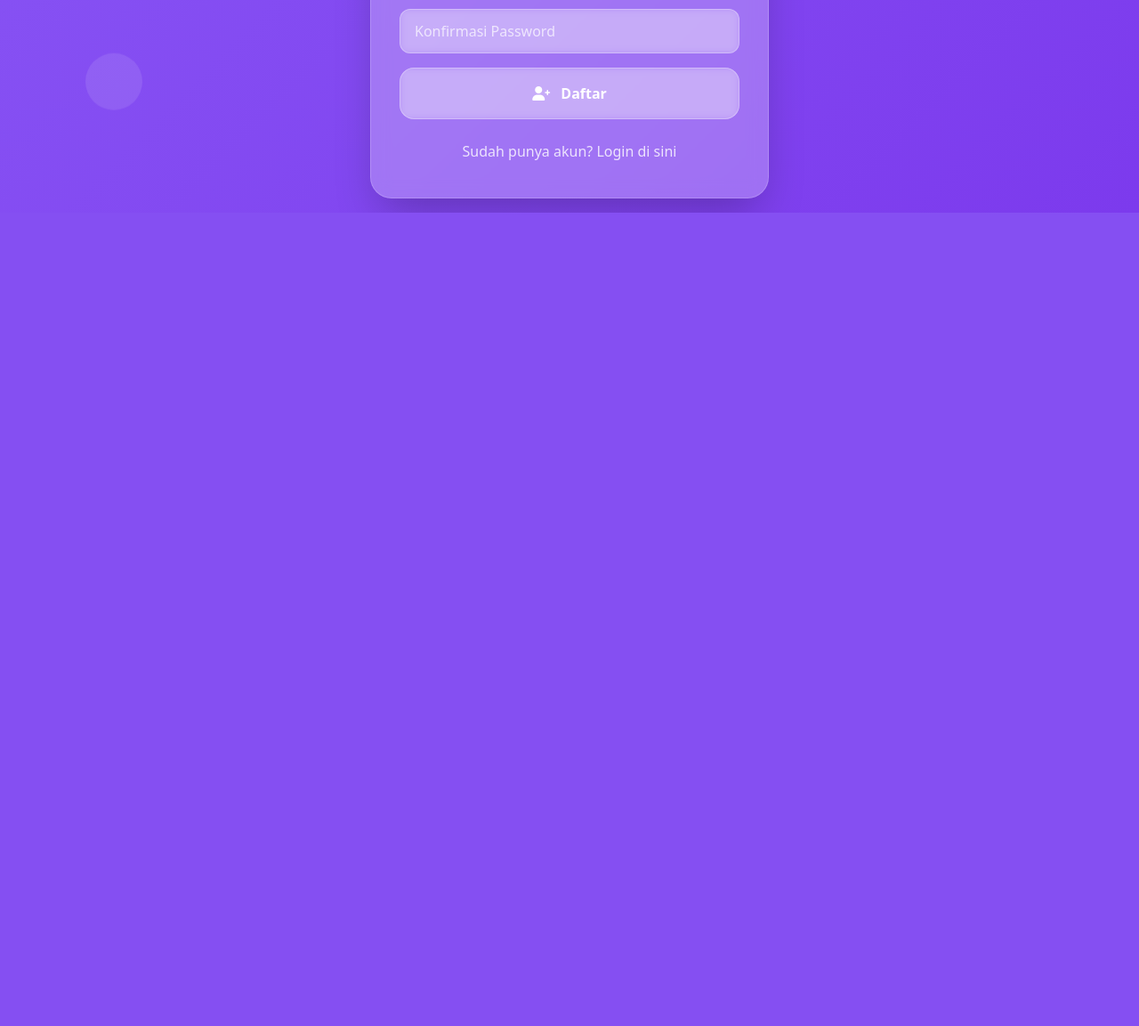
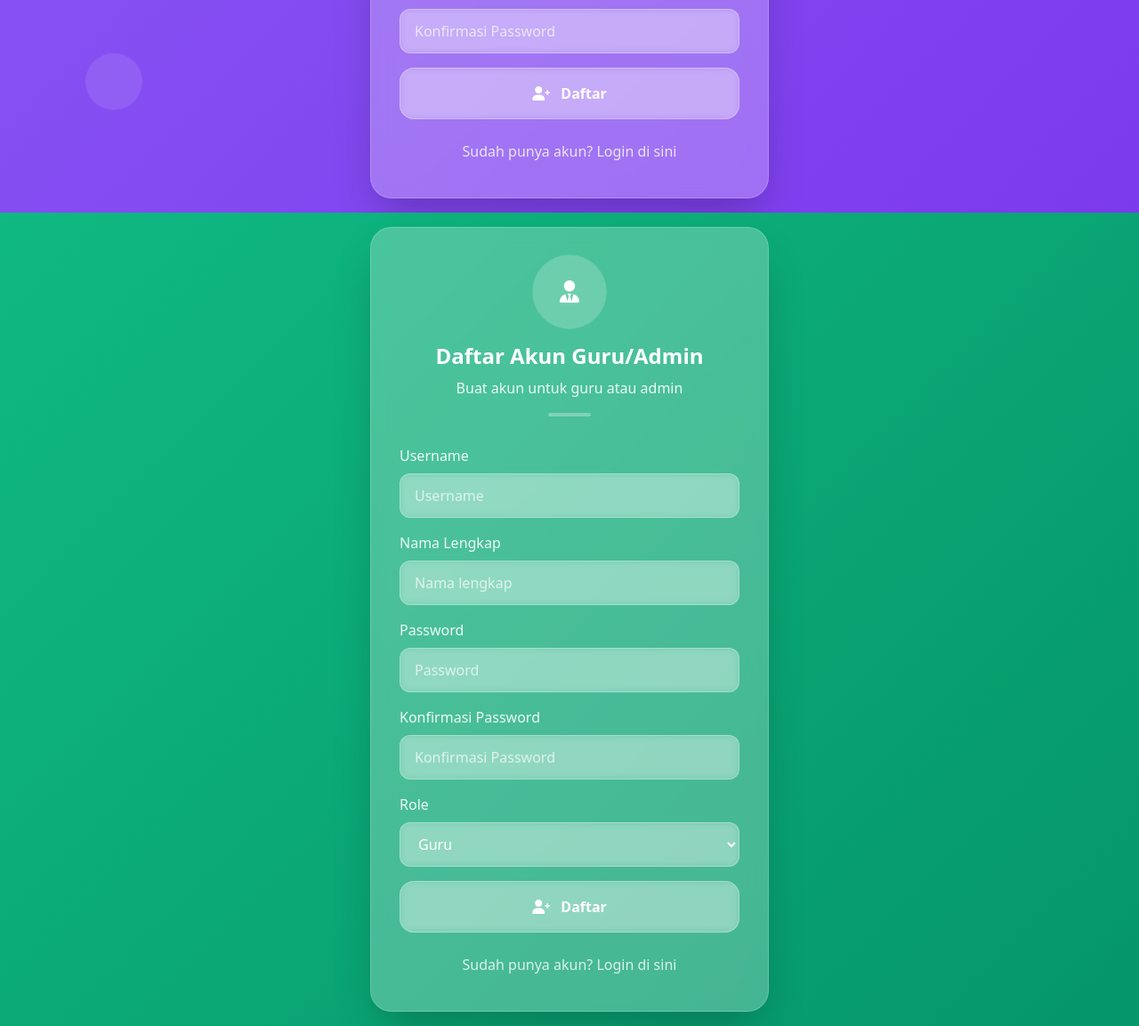
Before and after one commit to Roy3098/Tahfidz_web, a PHP site: page /register.php in a window 1280 px wide. Shown: the part 797-1950 px from the top of the page at 89% size. Before the commit the page ends 1036 px from the top, so only its background shows below. Run offline with PHP 8.4, Linux system fonts and the light colour scheme; data comes from the database, SQL or seed files in the repository; some libraries are stand-ins or nearby versions.

Commit message:
Add teacher/admin registration functionality to the system
Co-authored-by: akhirzaman998 <akhirzaman998@gmail.com>

```diff
--- a/js/register.js
+++ b/js/register.js
@@ -87,6 +87,68 @@ document.getElementById('registerFormElement').addEventListener('submit', async
     }
 });
 
+// Handle teacher/admin registration form submission
+const teacherForm = document.getElementById('registerTeacherFormElement');
+if (teacherForm) {
+    teacherForm.addEventListener('submit', async function(e) {
+        e.preventDefault();
+        const submitButton = this.querySelector('button[type="submit"]');
+        const buttonText = submitButton.querySelector('.button-text');
+        const spinner = submitButton.querySelector('.spinner');
+
+        // Get form data
+        const formData = new FormData(this);
+        const password = formData.get('password');
+        const passwordConfirm = formData.get('password_confirm');
+
+        // Validate password confirmation
+        if (password !== passwordConfirm) {
+            showNotification('Password dan konfirmasi password tidak cocok!', 'error');
+            return;
+        }
+
+        // Show loading state
+        buttonText.textContent = 'Mendaftar...';
+        spinner.classList.remove('hidden');
+        submitButton.disabled = true;
+
+        try {
+            const response = await fetch('api/auth.php', {
+                method: 'POST',
+                headers: {
+                    'Content-Type': 'application/json',
+                },
+                body: JSON.stringify({
+                    action: 'register_teacher',
+                    username: formData.get('username'),
+                    name: formData.get('name'),
+                    password: password,
+                    role: formData.get('role')
+                })
+            });
+
+            const data = await response.json();
+
+            if (data.success) {
+                showNotification('Pendaftaran guru/admin berhasil! Mengalihkan ke halaman login...', 'success');
+                setTimeout(() => {
+                    window.location.href = 'login.php';
+                }, 2000);
+            } else {
+                showNotification(data.message || 'Pendaftaran gagal. Silakan coba lagi.', 'error');
+            }
+        } catch (error) {
+            console.error('Registration error:', error);
+            showNotification('Terjadi kesalahan. Silakan coba lagi.', 'error');
+        } finally {
+            // Reset button state
+            buttonText.textContent = 'Daftar';
+            spinner.classList.add('hidden');
+            submitButton.disabled = false;
+        }
+    });
+}
+
 // Show notification
 function showNotification(message, type = 'info') {
     const notification = document.getElementById('notification');
--- a/register.php
+++ b/register.php
@@ -70,6 +70,55 @@
         </div>
     </div>
 
+    <!-- Register Form: For new teachers/admins to create an account -->
+    <div id="registerTeacherForm" class="min-h-screen gradient-green flex items-center justify-center p-4 relative overflow-hidden">
+        <div class="glass rounded-3xl shadow-2xl w-full max-w-md p-8 animate-fadeInUp hover-lift">
+            <div class="text-center mb-8">
+                <div class="bg-white bg-opacity-20 w-20 h-20 rounded-full flex items-center justify-center mx-auto mb-4 animate-pulse-slow">
+                    <i class="fas fa-user-tie text-white text-2xl"></i>
+                </div>
+                <h2 class="text-2xl font-bold text-white">Daftar Akun Guru/Admin</h2>
+                <p class="text-white text-opacity-90 mt-2">Buat akun untuk guru atau admin</p>
+                <div class="w-12 h-1 bg-white bg-opacity-30 rounded-full mx-auto mt-4"></div>
+            </div>
+            <form id="registerTeacherFormElement" class="space-y-4">
+                <div class="animate-slideInRight">
+                    <label for="teacherUsername" class="block text-white text-opacity-90 font-medium mb-2">Username</label>
+                    <input type="text" id="teacherUsername" name="username" class="w-full px-4 py-3 bg-white bg-opacity-20 border border-white border-opacity-30 rounded-xl focus:ring-2 focus:ring-white focus:ring-opacity-50 focus:border-transparent text-white placeholder-white placeholder-opacity-70 backdrop-blur-sm" placeholder="Username" required>
+                </div>
+                <div class="animate-slideInRight" style="animation-delay: 0.1s;">
+                    <label for="teacherName" class="block text-white text-opacity-90 font-medium mb-2">Nama Lengkap</label>
+                    <input type="text" id="teacherName" name="name" class="w-full px-4 py-3 bg-white bg-opacity-20 border border-white border-opacity-30 rounded-xl focus:ring-2 focus:ring-white focus:ring-opacity-50 focus:border-transparent text-white placeholder-white placeholder-opacity-70 backdrop-blur-sm" placeholder="Nama lengkap" required>
+                </div>
+                <div class="animate-slideInRight" style="animation-delay: 0.2s;">
+                    <label for="teacherPassword" class="block text-white text-opacity-90 font-medium mb-2">Password</label>
+                    <input type="password" id="teacherPassword" name="password" class="w-full px-4 py-3 bg-white bg-opacity-20 border border-white border-opacity-30 rounded-xl focus:ring-2 focus:ring-white focus:ring-opacity-50 focus:border-transparent text-white placeholder-white placeholder-opacity-70 backdrop-blur-sm" placeholder="Password" required>
+                </div>
+                <div class="animate-slideInRight" style="animation-delay: 0.3s;">
+                    <label for="teacherPasswordConfirm" class="block text-white text-opacity-90 font-medium mb-2">Konfirmasi Password</label>
+                    <input type="password" id="teacherPasswordConfirm" name="password_confirm" class="w-full px-4 py-3 bg-white bg-opacity-20 border border-white border-opacity-30 rounded-xl focus:ring-2 focus:ring-white focus:ring-opacity-50 focus:border-transparent text-white placeholder-white placeholder-opacity-70 backdrop-blur-sm" placeholder="Konfirmasi Password" required>
+                </div>
+                <div class="animate-slideInRight" style="animation-delay: 0.4s;">
+                    <label for="teacherRole" class="block text-white text-opacity-90 font-medium mb-2">Role</label>
+                    <select id="teacherRole" name="role" class="w-full px-4 py-3 bg-white bg-opacity-20 border border-white border-opacity-30 rounded-xl focus:ring-2 focus:ring-white focus:ring-opacity-50 focus:border-transparent text-white backdrop-blur-sm">
+                        <option value="teacher" selected>Guru</option>
+                        <option value="admin">Admin</option>
+                    </select>
+                </div>
+                <button type="submit" class="w-full bg-white bg-opacity-20 backdrop-blur-sm text-white py-4 rounded-2xl font-semibold hover:bg-opacity-30 transition-all duration-300 btn-hover border border-white border-opacity-30">
+                    <i class="fas fa-user-plus mr-2"></i>
+                    <span class="button-text">Daftar</span>
+                    <div class="spinner hidden"></div>
+                </button>
+                <div class="text-center">
+                    <a href="login.php" class="block w-full text-white text-opacity-80 py-2 font-medium hover:text-opacity-100 transition-all duration-300">
+                        Sudah punya akun? Login di sini
+                    </a>
+                </div>
+            </form>
+        </div>
+    </div>
+
     <!-- Custom Modal for Alerts/Confirmations -->
     <div id="customModal" class="hidden fixed inset-0 bg-black bg-opacity-50 flex items-center justify-center z-[9999] p-4">
         <div class="bg-white rounded-2xl p-6 w-full max-w-sm shadow-2xl text-center">
```
Also changed, not shown: api/auth.php (+39 -0 lines).
